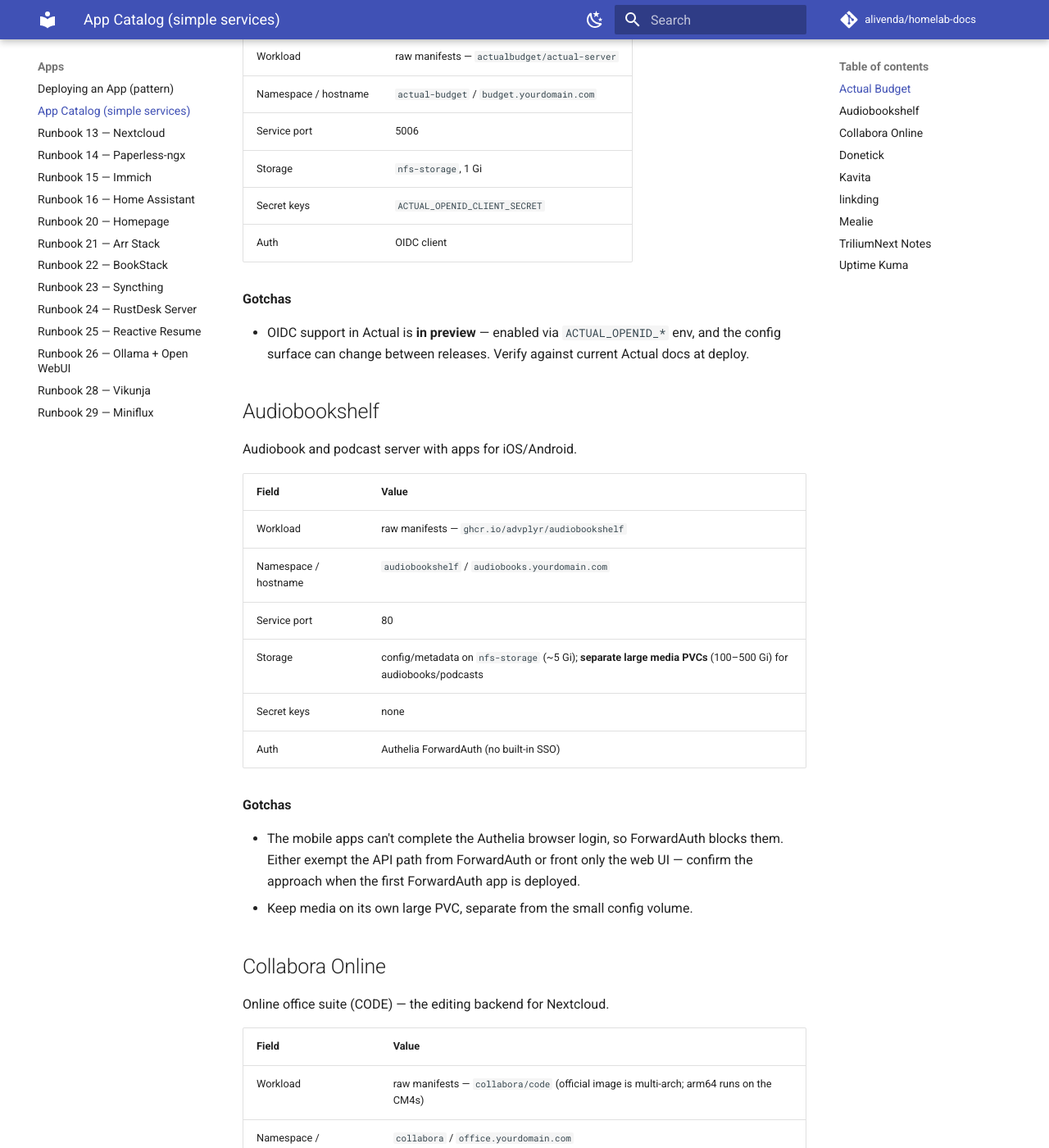
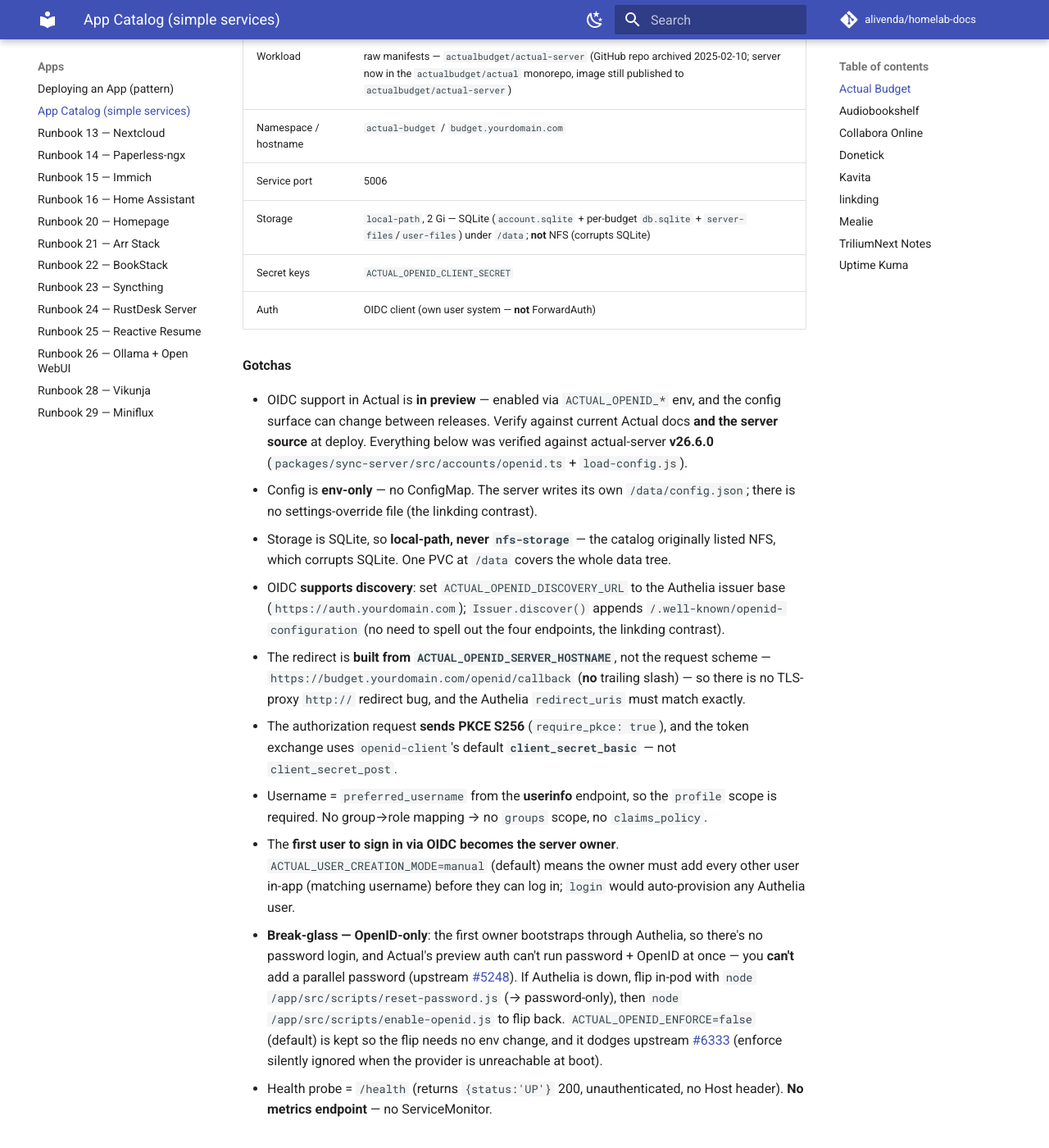
Before and after one commit to alivenda/homelab-docs, an MkDocs documentation site: the page built from docs/apps-catalog.md, in a window 1280 px wide and 1400 px high, scrolled down 684 px. Shown: the whole window at 82% size. Built offline with MkDocs 1.6.1 and Material for MkDocs 9.7.7, drawn with Linux system fonts in a browser that asks for light colours; comment, search, counter and statistics services are not loaded.

Commit message:
apps-catalog: fix Actual Budget storage to local-path + add verified OIDC deltas

```diff
--- a/docs/apps-catalog.md
+++ b/docs/apps-catalog.md
@@ -13,16 +13,25 @@ Personal budgeting (envelope method) with OIDC login.
 
 | Field | Value |
 |---|---|
-| Workload | raw manifests — `actualbudget/actual-server` |
+| Workload | raw manifests — `actualbudget/actual-server` (GitHub repo archived 2025-02-10; server now in the `actualbudget/actual` monorepo, image still published to `actualbudget/actual-server`) |
 | Namespace / hostname | `actual-budget` / `budget.yourdomain.com` |
 | Service port | 5006 |
-| Storage | `nfs-storage`, 1 Gi |
+| Storage | `local-path`, 2 Gi — SQLite (`account.sqlite` + per-budget `db.sqlite` + `server-files`/`user-files`) under `/data`; **not** NFS (corrupts SQLite) |
 | Secret keys | `ACTUAL_OPENID_CLIENT_SECRET` |
-| Auth | OIDC client |
+| Auth | OIDC client (own user system — **not** ForwardAuth) |
 
 **Gotchas**
 
-- OIDC support in Actual is **in preview** — enabled via `ACTUAL_OPENID_*` env, and the config surface can change between releases. Verify against current Actual docs at deploy.
+- OIDC support in Actual is **in preview** — enabled via `ACTUAL_OPENID_*` env, and the config surface can change between releases. Verify against current Actual docs **and the server source** at deploy. Everything below was verified against actual-server **v26.6.0** (`packages/sync-server/src/accounts/openid.ts` + `load-config.js`).
+- Config is **env-only** — no ConfigMap. The server writes its own `/data/config.json`; there is no settings-override file (the linkding contrast).
+- Storage is SQLite, so **local-path, never `nfs-storage`** — the catalog originally listed NFS, which corrupts SQLite. One PVC at `/data` covers the whole data tree.
+- OIDC **supports discovery**: set `ACTUAL_OPENID_DISCOVERY_URL` to the Authelia issuer base (`https://auth.yourdomain.com`); `Issuer.discover()` appends `/.well-known/openid-configuration` (no need to spell out the four endpoints, the linkding contrast).
+- The redirect is **built from `ACTUAL_OPENID_SERVER_HOSTNAME`**, not the request scheme — `https://budget.yourdomain.com/openid/callback` (**no** trailing slash) — so there is no TLS-proxy `http://` redirect bug, and the Authelia `redirect_uris` must match exactly.
+- The authorization request **sends PKCE S256** (`require_pkce: true`), and the token exchange uses `openid-client`'s default **`client_secret_basic`** — not `client_secret_post`.
+- Username = `preferred_username` from the **userinfo** endpoint, so the `profile` scope is required. No group→role mapping → no `groups` scope, no `claims_policy`.
+- The **first user to sign in via OIDC becomes the server owner**. `ACTUAL_USER_CREATION_MODE=manual` (default) means the owner must add every other user in-app (matching username) before they can log in; `login` would auto-provision any Authelia user.
+- **Break-glass — OpenID-only**: the first owner bootstraps through Authelia, so there's no password login, and Actual's preview auth can't run password + OpenID at once — you **can't** add a parallel password (upstream [#5248](https://github.com/actualbudget/actual/issues/5248)). If Authelia is down, flip in-pod with `node /app/src/scripts/reset-password.js` (→ password-only), then `node /app/src/scripts/enable-openid.js` to flip back. `ACTUAL_OPENID_ENFORCE=false` (default) is kept so the flip needs no env change, and it dodges upstream [#6333](https://github.com/actualbudget/actual/issues/6333) (enforce silently ignored when the provider is unreachable at boot).
+- Health probe = `/health` (returns `{status:'UP'}` 200, unauthenticated, no Host header). **No metrics endpoint** — no ServiceMonitor.
 
 ## Audiobookshelf
 
```
